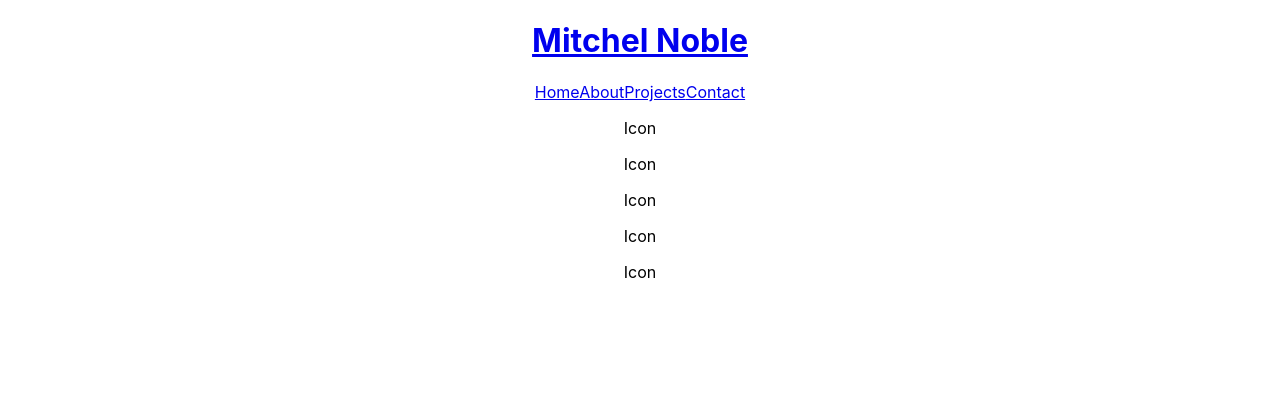
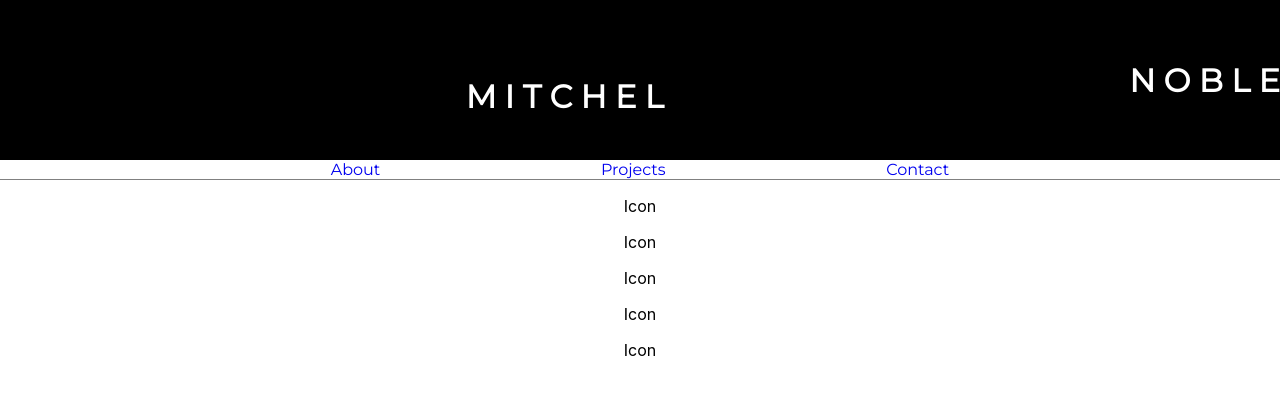
Before and after one commit to mitchelnoble/portfolio-website, a React (Create React App) app: page / in a window 1280 px wide. Shown: the top 394 px of the page. Built offline with nearby package versions, Linux system fonts and the light colour scheme.

Commit message:
initial styling of header and nav

```diff
--- a/src/components/Header/Header.jsx
+++ b/src/components/Header/Header.jsx
@@ -1,12 +1,19 @@
 import React from 'react';
 import { Link } from 'react-router-dom';
+import '../../styles/components/Header.css'
 
 export default function Header() {
   return (
+      <Link to="/" className="name-link">
     <div className="header-container">
-      <Link to="/">
-      <h1 className="myname">Mitchel Noble</h1>
+        <h1 className="my-first-name">
+          M I T C H E L
+          </h1>
+
+        <h1 className="my-last-name">
+          N O B L E
+          </h1>
+    </div>
       </Link>
-    </div>
   )
 }
--- a/src/components/Layout/Layout.jsx
+++ b/src/components/Layout/Layout.jsx
@@ -5,11 +5,11 @@ import Footer from "../Footer/Footer";
 
 export default function Layout(props) {
   return (
-    <div className="layout-container">
+    <>
       <Header />
       <Nav />
       <div>{props.children}</div>
       <Footer />
-    </div>
+    </>
   );
 }
--- a/src/components/Nav/Nav.jsx
+++ b/src/components/Nav/Nav.jsx
@@ -1,14 +1,13 @@
 import React from 'react';
 import { Link } from 'react-router-dom';
-
+import '../../styles/components/Nav.css';
 
 export default function Nav() {
   return (
     <div className="nav-container">
-      <Link to="/">Home</Link>
-      <Link to="/About">About</Link>
-      <Link to="/ProjectDetail">Projects</Link>
-      <Link to="/Contact">Contact</Link>
+      <Link to="/About" className="about-link">About</Link>
+      <Link to="/ProjectDetail" className="projects-link">Projects</Link>
+      <Link to="/Contact" className="contact-link">Contact</Link>
     </div>
   )
 }
--- a/src/styles/components/Header.css
+++ b/src/styles/components/Header.css
@@ -0,0 +1,43 @@
+.name-link {
+  text-decoration: none;
+}
+
+.my-first-name {
+  margin: 0 auto;
+  font-family: 'Montserrat';
+  color: white;
+  padding-top: 2rem;
+}
+
+.my-last-name {
+  font-family: 'Montserrat';
+  color: white;
+}
+
+.header-container {
+  margin: 0 auto;
+  height: 10em;
+  width:  100%;
+  background-color: black;
+  display: inline flex;
+  justify-content: center;
+  align-items: center;
+}
+
+/* .slide-right {
+  width: 100%;
+  overflow: hidden;
+  margin-left: 300px;
+  max-width: 500px
+}
+
+.slide-right h1 {
+  animation: 2s slide-right 2s forwards;
+    transform:translateX(-100%);
+}
+
+@keyframes slide-right {
+  to {
+    transform:translateX(0);
+  }
+} */
--- a/src/styles/components/Nav.css
+++ b/src/styles/components/Nav.css
@@ -0,0 +1,23 @@
+.nav-container {
+  font-family: 'Montserrat';
+  display: grid;
+  grid-template-areas:
+  "A1 A2 A3 A4 A5";
+  text-align: center;
+  border-bottom: 1px solid grey;
+}
+
+.about-link {
+  grid-area: A2;
+  text-decoration: none;
+}
+
+.projects-link {
+  grid-area: A3;
+  text-decoration: none;
+}
+
+.contact-link {
+  grid-area: A4;
+  text-decoration: none;
+}
```
